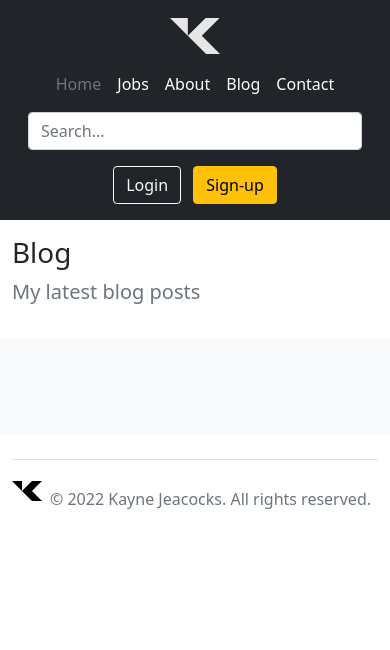
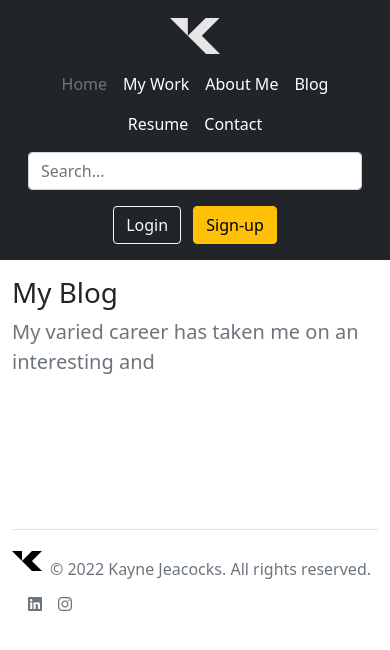
Before and after one commit to Kayne55/portfoliowebsite, a Django app: page /blog/ in a window 390 px wide. Shown: the top 650 px of the page. Run offline with Django 4.2, Linux system fonts and the light colour scheme; data that the repository does not hold is empty; parts of the project's set-up code (start-up, migrations or seed data) failed here and were passed over; some libraries are stand-ins or nearby versions.

Commit message:
Added author field to Blog model, updated styling

```diff
--- a/blog/templates/blog/blogs.html
+++ b/blog/templates/blog/blogs.html
@@ -6,29 +6,36 @@
     <section class="py-3 container">
         <div class="row">
             <div class="col-lg-6 col-md-8">
-                <h1 class="fw-light">Blog</h1>
-                <p class="lead text-muted">My latest blog posts</p>
+                <h1 class="fw-light">My Blog</h1>
+                <p class="lead text-muted">My varied career has taken me on an interesting and </p>
             </div>
         </div>
     </section>
 
-    <div class="album py-5 bg-light">
+    <div class="album py-5">
         <div class="container">
 
-            {% for blog in blogs.all %}
-            <div class="row py-5">
-                <div class="col-md-4">
-                    <img src="{{ blog.image.url }}" alt="{{ blog.title }}" class="img-fluid img-thumbnail">
+          {% for blog in blogs.all %}
+          <div class="row py-2">
+              <div class="card mb-3" style="max-width: 768px; padding-left: 0;">
+                <div class="row g-0">
+                  <div class="col-md-4" style="background-image: url('{{ blog.image.url }}');background-size: cover;background-repeat: no-repeat; background-position: center;background-repeat: no-repeat;border-top-left-radius: 0.25rem;border-bottom-left-radius: 0.25rem;">
+                    <!-- <img src="{{ blog.image.url }}" class="img-fluid rounded-start" alt="{{ blog.title }}"> -->
+                  </div>
+                  <div class="col-md-8">
+                    <div class="card-body">
+                      <h5 class="card-title">{{ blog.title }}</h5>
+                      <p class="card-text">
+                        <small class="text-muted" style="margin: 0 10px 0 0;"><i class="fa-regular fa-calendar-days"></i> {{ blog.pub_date_short }}</small>
+                        <small class="text-muted" style="margin: 0 10px 0 0;"><i class="fa-regular fa-circle-user"></i> {{ blog.author }}</small></p>
+                      <p class="card-text">{{ blog.summary }}...</p>
+                      <a href="{% url 'blogarticle' blog.id %}" class="btn btn-sm btn-warning">Read More</a>
+                    </div>
+                  </div>
                 </div>
-                <div class="col-md-8">
-                    <a href="{% url 'blogarticle' blog.id %}">
-                        <h2>{{ blog.title }}</h2>
-                    </a>
-                    <small class="text-muted">{{ blog.pub_date_short }}</small>
-                    <p>{{ blog.summary }}...</p>
-                </div>
-            </div>
-            {% endfor %}
+              </div>
+              </div>
+              {% endfor %}
         </div>
     </div>
 
--- a/templates/base.html
+++ b/templates/base.html
@@ -12,6 +12,9 @@
 
     <!-- Bootstrap core CSS -->
     <link href="https://cdn.jsdelivr.net/npm/bootstrap@5.1.3/dist/css/bootstrap.min.css" rel="stylesheet" integrity="sha384-1BmE4kWBq78iYhFldvKuhfTAU6auU8tT94WrHftjDbrCEXSU1oBoqyl2QvZ6jIW3" crossorigin="anonymous">
+
+    <!-- Fontawesome -->
+    <script src="https://kit.fontawesome.com/7f3a60c024.js" crossorigin="anonymous"></script>
 
     <!-- Load Static -->
     {% load static %}
@@ -46,9 +49,10 @@
             </a>
             <ul class="nav col-12 col-lg-auto me-lg-auto mb-2 justify-content-center mb-md-0">
               <li><a href="{% url 'home' %}"" class="nav-link px-2 text-secondary">Home</a></li>
-              <li><a href="{% url 'jobs' %}" class="nav-link px-2 text-white">Jobs</a></li>
-              <li><a href="{% url 'about' %}" class="nav-link px-2 text-white">About</a></li>
+              <li><a href="{% url 'jobs' %}" class="nav-link px-2 text-white">My Work</a></li>
+              <li><a href="{% url 'about' %}" class="nav-link px-2 text-white">About Me</a></li>
               <li><a href="{% url 'blogs' %}" class="nav-link px-2 text-white">Blog</a></li>
+              <li><a href="{% static 'KJeacocks-CV-1.1.2.pdf' %}" class="nav-link px-2 text-white" target="_blank">Resume</a></li>
               <li><a href="{% url 'contact' %}" class="nav-link px-2 text-white">Contact</a></li>
             </ul>
 
--- a/templates/home.html
+++ b/templates/home.html
@@ -35,7 +35,7 @@
   </div>
   </div>
 </section> -->
-    <div class="album py-5 bg-light">
+    <div class="album py-5">
         <div class="container">
 
         <div class="row row-cols-1 row-cols-sm-2 row-cols-md-3 g-3"  data-masonry='{"percentPosition": true }'>
@@ -44,12 +44,11 @@
             <div class="col">
                 <div class="card shadow-sm">
                     <img src="{{ job.image.url }}" class="card-img-top" alt="...">
-
                     <div class="card-body">
                       <h2 class="fw-light">{{ job.title }}</h2>
                       <p class="card-text">{{ job.summary }}</p>
                       <div class="d-flex justify-content-between align-items-center">
-                          <a href="{% url 'jobpage' job.id %}" class="btn btn-primary">See more</a>
+                          <a href="{% url 'jobpage' job.id %}" class="btn btn-warning">See more</a>
                           <small class="text-muted">{{ job.job_date_short }}</small>
                       </div>
                     </div>
```
Also changed, not shown: blog/models.py (+7 -1 lines), jobs/templates/jobs/jobs.html (+23 -15 lines), blog/migrations/0003_blog_author.py (added).
